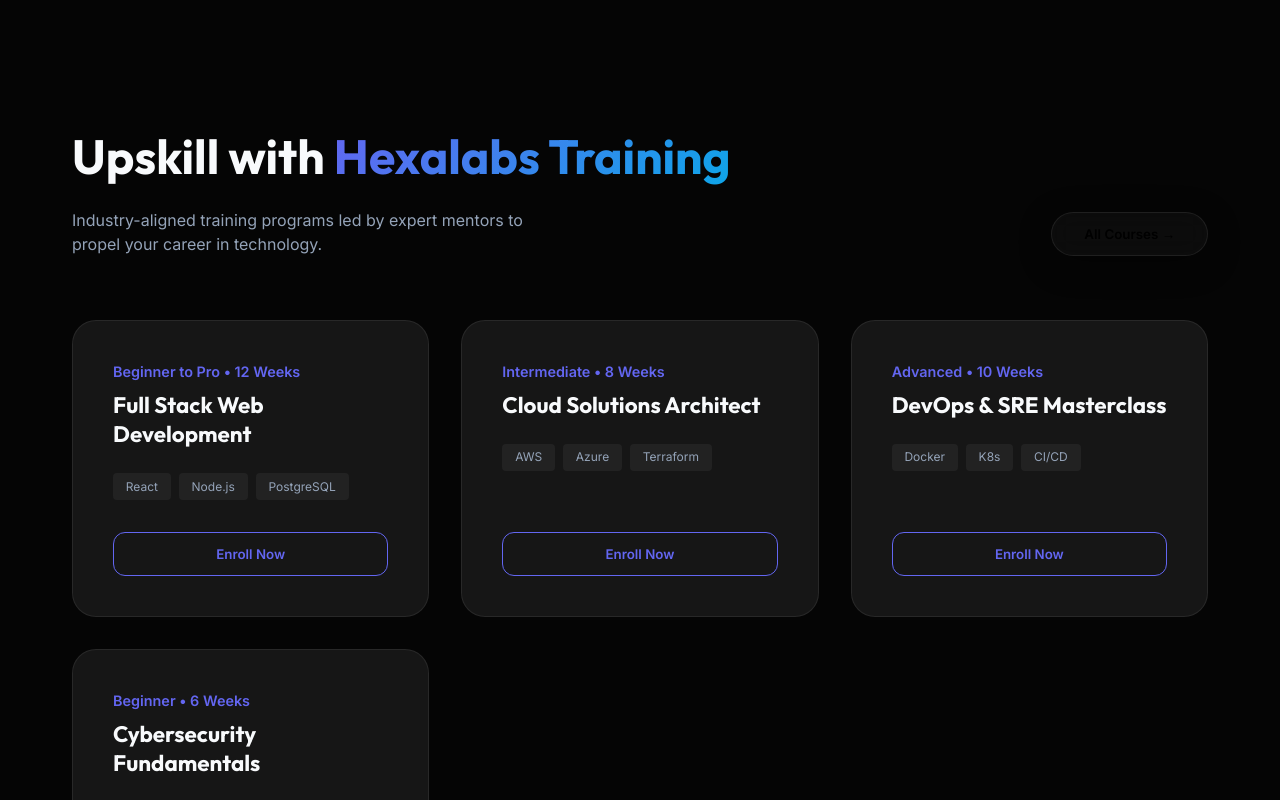
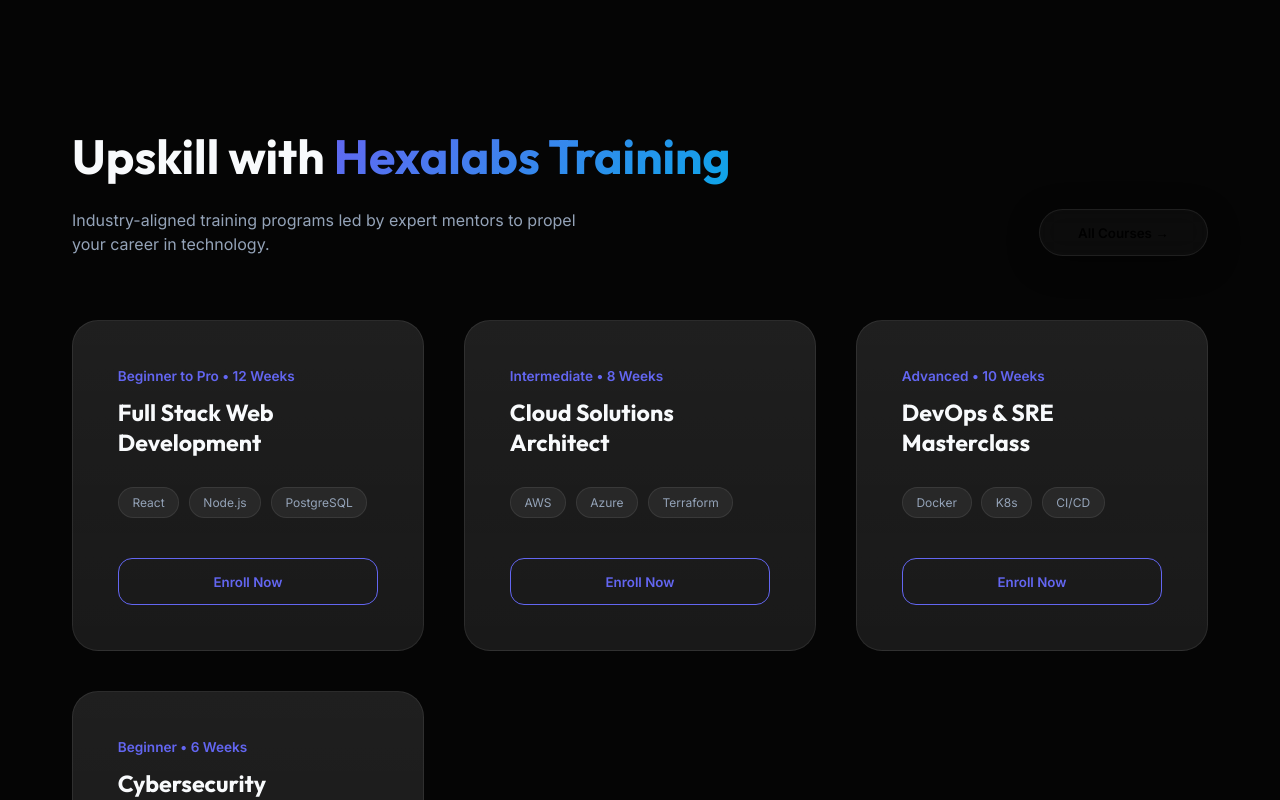
Before and after one commit to maheshmhhiremath2025/hexalabs-website, a React (Vite) app: page / in a window 1280 px wide. Shown: the part 5840-6640 px from the top of the page. Built offline with nearby package versions, Linux system fonts and the light colour scheme.

Commit message:
navbar and content

```diff
--- a/src/components/Training.tsx
+++ b/src/components/Training.tsx
@@ -2,74 +2,214 @@ import { COURSES } from "../constants/data";
 
 const Training = () => {
     return (
-        <section id="training" style={{ padding: '8rem 2rem' }}>
+        <>
+            <section id="training" className="training-section">
                 <div className="container">
-                <div style={{ display: 'flex', justifyContent: 'space-between', alignItems: 'flex-end', marginBottom: '4rem', gap: '2rem', flexWrap: 'wrap' }}>
+
+                    {/* Header */}
+                    <div className="training-header">
                         <div>
-                        <h2 style={{ fontSize: '3rem', marginBottom: '1rem' }}>Upskill with <span className="text-gradient">Hexalabs Training</span></h2>
-                        <p style={{ color: 'var(--text-secondary)', maxWidth: '500px' }}>
+                            <h2 className="training-title">
+                                Upskill with <span className="text-gradient">Hexalabs Training</span>
+                            </h2>
+                            <p className="training-subtitle">
                                 Industry-aligned training programs led by expert mentors to propel your career in technology.
                             </p>
                         </div>
-                    <button className="glass" style={{ padding: '0.8rem 2rem', borderRadius: '50px', fontWeight: '600' }}>
+
+                        <button className="glass training-cta">
                             All Courses →
                         </button>
                     </div>
 
-                <div style={{
-                    display: 'grid',
-                    gridTemplateColumns: 'repeat(auto-fit, minmax(280px, 1fr))',
-                    gap: '2rem'
-                }}>
+                    {/* Grid */}
+                    <div className="training-grid">
                         {COURSES.map((course, index) => (
-                        <div key={index} className="reveal card-hover" style={{
-                            backgroundColor: 'var(--bg-elevated)',
-                            borderRadius: '24px',
-                            padding: '2.5rem',
-                            border: '1px solid var(--glass-border)',
-                            display: 'flex',
-                            flexDirection: 'column',
-                            justifyContent: 'space-between'
-                        }}
-                        >
+                            <div key={index} className="training-card reveal">
                                 <div>
-                                <div style={{ color: 'var(--primary)', fontWeight: '600', fontSize: '0.9rem', marginBottom: '0.5rem' }}>{course.level} • {course.duration}</div>
-                                <h3 style={{ fontSize: '1.4rem', marginBottom: '1.5rem', lineHeight: 1.3 }}>{course.title}</h3>
-                                <div style={{ display: 'flex', gap: '0.5rem', flexWrap: 'wrap', marginBottom: '2rem' }}>
+                                    <div className="training-meta">
+                                        {course.level} • {course.duration}
+                                    </div>
+
+                                    <h3 className="training-card-title">
+                                        {course.title}
+                                    </h3>
+
+                                    <div className="training-tags">
                                         {course.tags.map(tag => (
-                                        <span key={tag} style={{ fontSize: '0.75rem', background: 'rgba(255,255,255,0.05)', padding: '0.3rem 0.8rem', borderRadius: '4px', color: 'var(--text-secondary)' }}>
+                                            <span key={tag} className="training-tag">
                                                 {tag}
                                             </span>
                                         ))}
                                     </div>
                                 </div>
-                            <button style={{
-                                width: '100%',
-                                padding: '0.8rem',
-                                borderRadius: '12px',
-                                background: 'transparent',
-                                border: '1px solid var(--primary)',
-                                color: 'var(--primary)',
-                                fontWeight: '600',
-                                transition: 'all 0.3s ease',
-                                cursor: 'pointer'
-                            }}
-                                onMouseEnter={(e) => {
-                                    e.currentTarget.style.backgroundColor = 'var(--primary)';
-                                    e.currentTarget.style.color = 'white';
-                                }}
-                                onMouseLeave={(e) => {
-                                    e.currentTarget.style.backgroundColor = 'transparent';
-                                    e.currentTarget.style.color = 'var(--primary)';
-                                }}
-                            >
+
+                                <button className="training-btn">
                                     Enroll Now
                                 </button>
                             </div>
                         ))}
                     </div>
+
                 </div>
             </section>
+
+            {/* ================= STYLES ================= */}
+            <style>{`
+                .training-section {
+                    padding: 8rem 2rem;
+                }
+
+                .training-header {
+                    display: flex;
+                    justify-content: space-between;
+                    align-items: flex-end;
+                    margin-bottom: 4rem;
+                    gap: 2rem;
+                    flex-wrap: wrap;
+                }
+
+                .training-title {
+                    font-size: 3rem;
+                    margin-bottom: 1rem;
+                }
+
+                .training-subtitle {
+                    color: var(--text-secondary);
+                    max-width: 520px;
+                }
+
+                .training-cta {
+                    padding: 0.9rem 2.4rem;
+                    border-radius: 999px;
+                    font-weight: 600;
+                    transition: transform 0.3s ease, box-shadow 0.3s ease;
+                }
+
+                .training-cta:hover {
+                    transform: translateY(-3px);
+                    box-shadow: 0 12px 30px rgba(0,0,0,0.25);
+                }
+
+                .training-grid {
+                    display: grid;
+                    grid-template-columns: repeat(auto-fit, minmax(280px, 1fr));
+                    gap: 2.5rem;
+                }
+
+                .training-card {
+                    background:
+                        linear-gradient(
+                            180deg,
+                            rgba(255,255,255,0.04),
+                            rgba(255,255,255,0.01)
+                        ),
+                        var(--bg-elevated);
+                    border-radius: 26px;
+                    padding: 2.8rem;
+                    border: 1px solid var(--glass-border);
+                    display: flex;
+                    flex-direction: column;
+                    justify-content: space-between;
+                    position: relative;
+                    overflow: hidden;
+                    transition: transform 0.4s ease, box-shadow 0.4s ease;
+                }
+
+                .training-card::before {
+                    content: "";
+                    position: absolute;
+                    inset: 0;
+                    background: radial-gradient(
+                        600px circle at top left,
+                        rgba(99,102,241,0.12),
+                        transparent 40%
+                    );
+                    opacity: 0;
+                    transition: opacity 0.4s ease;
+                }
+
+                .training-card:hover::before {
+                    opacity: 1;
+                }
+
+                .training-card:hover {
+                    transform: translateY(-10px);
+                    box-shadow: 0 28px 60px rgba(0,0,0,0.45);
+                }
+
+                .training-meta {
+                    color: var(--primary);
+                    font-weight: 600;
+                    font-size: 0.85rem;
+                    margin-bottom: 0.75rem;
+                }
+
+                .training-card-title {
+                    font-size: 1.45rem;
+                    margin-bottom: 1.8rem;
+                    line-height: 1.3;
+                }
+
+                .training-tags {
+                    display: flex;
+                    gap: 0.6rem;
+                    flex-wrap: wrap;
+                    margin-bottom: 2.5rem;
+                }
+
+                .training-tag {
+                    font-size: 0.75rem;
+                    padding: 0.35rem 0.85rem;
+                    border-radius: 999px;
+                    background: rgba(255,255,255,0.06);
+                    color: var(--text-secondary);
+                    border: 1px solid var(--glass-border);
+                }
+
+                .training-btn {
+                    width: 100%;
+                    padding: 0.9rem;
+                    border-radius: 14px;
+                    background: transparent;
+                    border: 1px solid var(--primary);
+                    color: var(--primary);
+                    font-weight: 600;
+                    cursor: pointer;
+                    position: relative;
+                    overflow: hidden;
+                    transition: color 0.3s ease;
+                }
+
+                .training-btn::before {
+                    content: "";
+                    position: absolute;
+                    inset: 0;
+                    background: var(--primary);
+                    transform: translateX(-100%);
+                    transition: transform 0.4s ease;
+                    z-index: -1;
+                }
+
+                .training-btn:hover::before {
+                    transform: translateX(0);
+                }
+
+                .training-btn:hover {
+                    color: white;
+                }
+
+                @media (max-width: 768px) {
+                    .training-title {
+                        font-size: 2.4rem;
+                    }
+
+                    .training-card {
+                        padding: 2.2rem;
+                    }
+                }
+            `}</style>
+        </>
     );
 };
 
```
Lines whose indentation alone changed are shown as unchanged.
